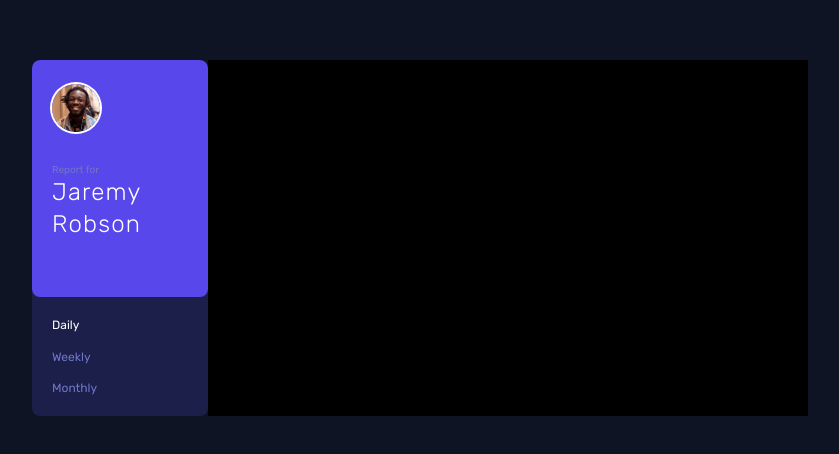
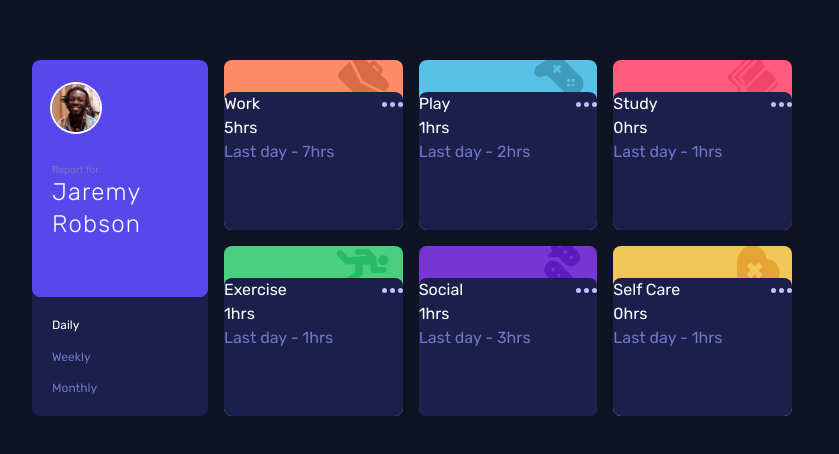
Before and after one commit to xup60521/react-time-tracking-dashboard-with-animation, a React (Vite) app: page / in a window 1280 px wide. Shown: the part 162-616 px from the top of the page, without its empty margins (220-1059 px from the left). Built offline with nearby package versions, Linux system fonts and the light colour scheme.

Commit message:
finish basic functionality

```diff
--- a/src/App.tsx
+++ b/src/App.tsx
@@ -1,65 +1,27 @@
-import Avatar from "@/assets/images/image-jeremy.png";
-import { HashRouter, NavLink, Route, Routes } from "react-router-dom";
+import { HashRouter, Route, Routes } from "react-router-dom";
+import Nav from "./components/Nav";
+import Dashboard from "./components/Dashboard";
 
 export default function App() {
     return (
         <HashRouter>
             <main className="w-full min-h-screen bg-n_very_dark_blue flex items-center justify-center">
                 <div className="flex h-[22.25rem]">
-                    <div className="grid grid-rows-3 bg-n_dark_blue w-44 rounded-lg overflow-hidden">
-                        <div className="row-span-2 bg-p_blue rounded-lg flex flex-col px-5 py-6">
-                            <img
-                                src={Avatar}
-                                alt="avatar"
-                                className="size-12 rounded-full ring-2 ring-white"
+                    <Nav />
+                    <div className="h-full w-[37.5rem] relative">
+                        <Routes>
+                            <Route
+                                path="/"
+                                element={<Dashboard timeSpan="daily" />}
                             />
-                            <div className="py-6">
-                                <span className="text-[10px] text-n_desaturated_blue">
-                                    Report for
-                                </span>
-                                <h1 className="text-white text-2xl font-thin -my-1 tracking-wider">
-                                    Jaremy Robson
-                                </h1>
-                            </div>
-                        </div>
-                        <div className="row-span-1 flex flex-col justify-between items-start text-xs p-5 text-n_desaturated_blue">
-                            <NavLink
-                                to={"/"}
-                                className={({ isActive }) =>
-                                    isActive
-                                        ? "text-white"
-                                        : "transition hover:text-white"
-                                }
-                            >
-                                Daily
-                            </NavLink>
-                            <NavLink
-                                to="/weekly"
-                                className={({ isActive }) =>
-                                    isActive
-                                        ? "text-white"
-                                        : "transition hover:text-white"
-                                }
-                            >
-                                Weekly
-                            </NavLink>
-                            <NavLink
-                                to="/monthly"
-                                className={({ isActive }) =>
-                                    isActive
-                                        ? "text-white"
-                                        : "transition hover:text-white"
-                                }
-                            >
-                                Monthly
-                            </NavLink>
-                        </div>
-                    </div>
-                    <div className="bg-black h-full w-[37.5rem]">
-                        <Routes>
-                            <Route path="/" element={<p>daily</p>} />
-                            <Route path="/weekly" element={<p>weekly</p>} />
-                            <Route path="/monthly" element={<p>monthly</p>} />
+                            <Route
+                                path="/weekly"
+                                element={<Dashboard timeSpan="weekly" />}
+                            />
+                            <Route
+                                path="/monthly"
+                                element={<Dashboard timeSpan="monthly" />}
+                            />
                         </Routes>
                     </div>
                 </div>
--- /dev/null
+++ b/src/components/Dashboard.tsx
@@ -0,0 +1,42 @@
+import { data, getColorAndImage } from "@/utils";
+import EllipsisIcon from "@/assets/images/icon-ellipsis.svg"
+
+export default function Dashboard({
+    timeSpan,
+}: {
+    timeSpan: "daily" | "weekly" | "monthly";
+}) {
+    return (
+        <div className="w-full h-full absolute px-4 grid grid-cols-3 grid-rows-2 gap-4">
+            {data.map((item, index) => {
+                return (
+                    <div
+                        key={`${timeSpan} ${index}`}
+                        className={`${
+                            getColorAndImage(item.title).className
+                        } rounded-lg relative flex flex-col`}
+                    >
+                        <div className="h-8 flex justify-end overflow-hidden items-center">
+                            <img
+                                src={getColorAndImage(item.title).image}
+                                alt={`${item.title} image`}
+                                className="scale-[0.65] translate-y-1"
+                            />
+                        </div>
+                        <div className="flex-grow bg-n_dark_blue rounded-lg flex flex-col">
+                            <div className="flex items-center justify-between">
+                                <span className="text-white">{item.title}</span>
+                                <button>
+                                    <span className="sr-only">more</span>
+                                    <img src={EllipsisIcon} alt="more" />
+                                </button>
+                            </div>
+                            <span className="text-white">{item.timeframes[timeSpan].current}hrs</span>
+                            <span className="text-n_desaturated_blue">Last {timeSpan === "daily" ? "day" : timeSpan === "monthly" ? "month" : "week"} - {item.timeframes[timeSpan].previous}hrs</span>
+                        </div>
+                    </div>
+                );
+            })}
+        </div>
+    );
+}
--- /dev/null
+++ b/src/components/Nav.tsx
@@ -0,0 +1,51 @@
+import { NavLink } from "react-router-dom";
+import Avatar from "@/assets/images/image-jeremy.png";
+
+
+export default function Nav() {
+    return (
+        <div className="grid grid-rows-3 bg-n_dark_blue w-44 rounded-lg overflow-hidden">
+            <div className="row-span-2 bg-p_blue rounded-lg flex flex-col px-5 py-6">
+                <img
+                    src={Avatar}
+                    alt="avatar"
+                    className="size-12 rounded-full ring-2 ring-white"
+                />
+                <div className="py-6">
+                    <span className="text-[10px] text-n_desaturated_blue">
+                        Report for
+                    </span>
+                    <h1 className="text-white text-2xl font-thin -my-1 tracking-wider">
+                        Jaremy Robson
+                    </h1>
+                </div>
+            </div>
+            <div className="row-span-1 flex flex-col justify-between items-start text-xs p-5 text-n_desaturated_blue">
+                <NavLink
+                    to={"/"}
+                    className={({ isActive }) =>
+                        isActive ? "text-white" : "transition hover:text-white"
+                    }
+                >
+                    Daily
+                </NavLink>
+                <NavLink
+                    to="/weekly"
+                    className={({ isActive }) =>
+                        isActive ? "text-white" : "transition hover:text-white"
+                    }
+                >
+                    Weekly
+                </NavLink>
+                <NavLink
+                    to="/monthly"
+                    className={({ isActive }) =>
+                        isActive ? "text-white" : "transition hover:text-white"
+                    }
+                >
+                    Monthly
+                </NavLink>
+            </div>
+        </div>
+    );
+}
--- a/src/utils.ts
+++ b/src/utils.ts
@@ -1,3 +1,10 @@
+import WorkIcon from "@/assets/images/icon-work.svg";
+import PlayIcon from "@/assets/images/icon-play.svg";
+import StudyIcon from "@/assets/images/icon-study.svg";
+import ExerciseIcon from "@/assets/images/icon-exercise.svg";
+import SocialIcon from "@/assets/images/icon-social.svg";
+import SelfCareIcon from "@/assets/images/icon-self-care.svg";
+
 export const data = [
     {
         title: "Work",
@@ -102,3 +109,34 @@
         },
     },
 ];
+
+export function getColorAndImage(
+    title:
+        | "Work"
+        | "Play"
+        | "Study"
+        | "Exercise"
+        | "Social"
+        | "Self Care"
+        | string
+) {
+    if (title === "Work") {
+        return { className: "bg-p_work_light_red", image: WorkIcon };
+    }
+    if (title === "Play") {
+        return { className: "bg-p_play_soft_blue", image: PlayIcon };
+    }
+    if (title === "Study") {
+        return { className: "bg-p_study_light_red", image: StudyIcon };
+    }
+    if (title === "Exercise") {
+        return { className: "bg-p_exercise_lime_green", image: ExerciseIcon };
+    }
+    if (title === "Social") {
+        return { className: "bg-p_social_violet", image: SocialIcon };
+    }
+    if (title === "Self Care") {
+        return { className: "bg-p_selfcare_soft_orange", image: SelfCareIcon };
+    }
+    return { className: "", image: "" };
+}
```
